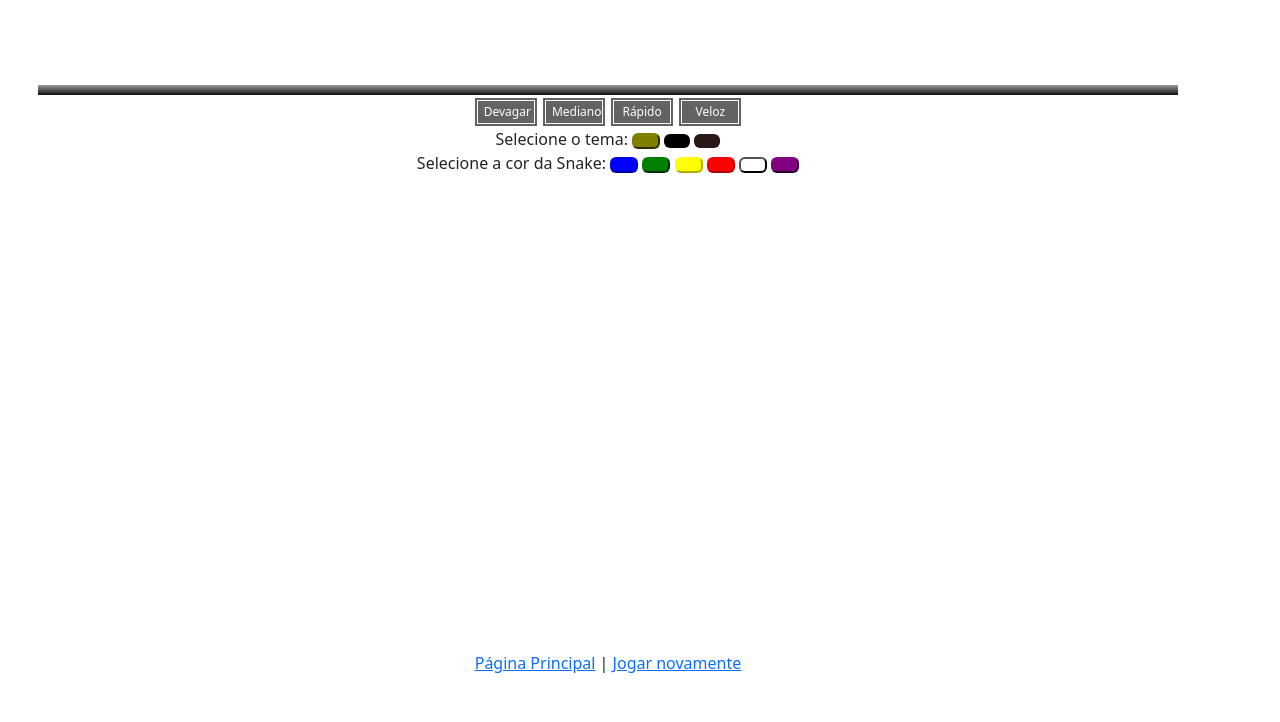
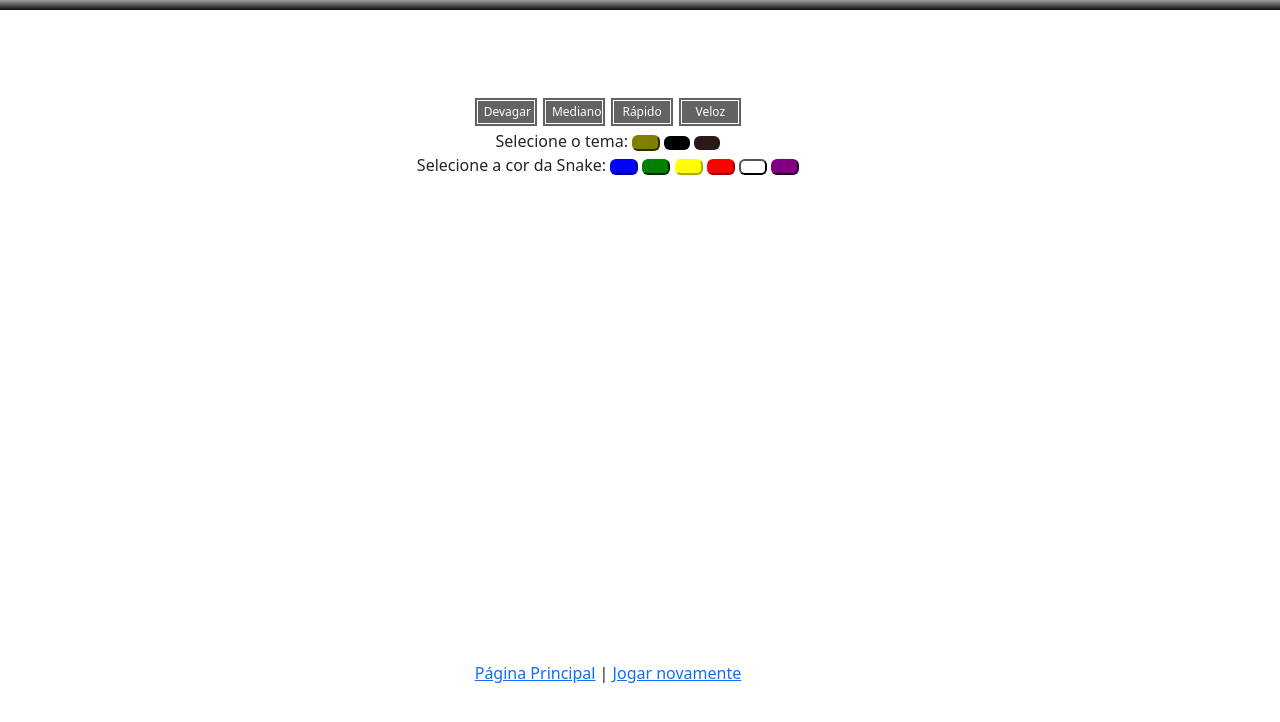
Before and after one commit to JhonatanPinheiro/Snake_Game, a plain HTML site: page play-game.html in a window 1280 px wide. Drawn offline with nearby package versions, Linux system fonts and the light colour scheme.

Commit message:
version 3.5

```diff
--- a/css/style-play-game.css
+++ b/css/style-play-game.css
@@ -13,7 +13,6 @@ body {
     background: no-repeat;
     background-image: linear-gradient(rgba(138, 136, 136, 0.836), rgb(13, 15, 12) );
     height: 10px;
-    margin-bottom: 2px;
 }
 
 /*Style*/
@@ -28,6 +27,8 @@ body {
     width: 64px;
     height: 30px;
     font-size: 12px;
+    margin-top: 22px;
+    margin-bottom: 2px;
 }
 
 
--- a/play-game.html
+++ b/play-game.html
@@ -14,9 +14,7 @@
 </head>
 
 <body>
-
-    <div class="container style-effect-div"></div>
-
+    <div class="style-effect-div fixed-top"></div>
 
     <div>
         <button onclick="easyGameSpeed()" class="btn-easy-game" value="140" id="easy-game-speed">Devagar</button>
@@ -35,7 +33,7 @@
         <!-- <button onclick="tradeAnimationTema()" class="btn" value="./image/food-apple.png" id="trade-animation-tema"></button> -->
     </div>
 
-    <div>
+    <div class="mb-2">
         <p class="d-inline">Selecione a cor da Snake: </p>
         <button onclick="buttonBlueSnake()" class="btn" value="blue" id="button-blue-snake"></button>
         <button onclick="buttonGreenSnake()" class="btn" value="green" id="button-green-snake"></button>
```
